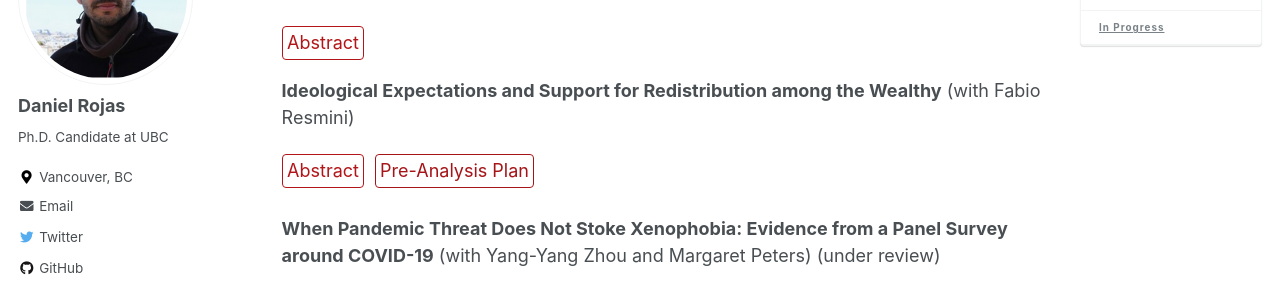
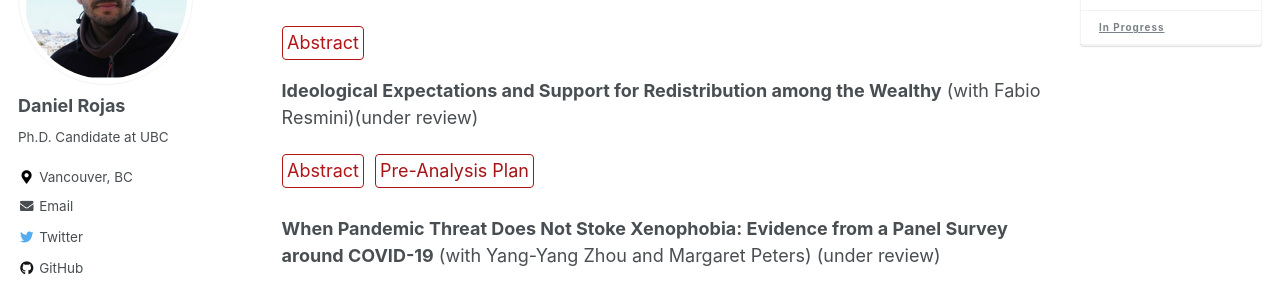
Before and after one commit to danielrojaslozano/danielrojaslozano.github.io, a Jekyll site: the page built from _pages/research.md, in a window 1280 px wide and 1144 px high. Shown: the part 208-499 px from the top of the window. Built offline with Jekyll 4.4.1, drawn with Linux system fonts in a browser that asks for light colours; some web fonts are replaced; part of the change alters nothing that is shown.

Commit message:
Update research.md

```diff
--- a/_pages/research.md
+++ b/_pages/research.md
@@ -53,9 +53,9 @@ details > p {
 <details><summary>Abstract</summary><p> Do governments reward left-wing opposition voters? The literature on distributive politics finds that governments use transfers to reward supporters. Yet this work focuses on what incumbents do before elections, fails to find compensations after elections, and overlooks who the incumbent won to even when different contenders might imply different risks to the establishment. I argue that governments strategically allocate transfers to reward left-wing opposition constituencies after elections and prevent future support for the Left given its historical threat to elites. Using a continuous difference-in-difference research design with data from Colombia, I show that opposition constituencies receive more transfers after elections but not before. A cross-national analysis further supports my argument. These findings have implications for the politics of the red scare in developing democracies.</p>
 </details> &nbsp;
 
- **Ideological Expectations and Support for Redistribution among the Wealthy** (with Fabio Resmini)
+ **Ideological Expectations and Support for Redistribution among the Wealthy** (with Fabio Resmini)(under review)
 <br />
-<details><summary>Abstract</summary><p> When and why do wealthy individuals support redistributive policies? Under standard political economy models, preferences for redistribution are a function of objective material conditions. Yet, we argue that the wealthy are more likely to support redistribution when proposed by the Right rather than the Left because they perceive redistribution under the former as less uncertain, more efficient, and less prone to create macroeconomic instability. Survey experiments during the 2022 Colombian presidential election support our argument. We find that the wealthy are more likely to support redistribution under a right-wing government and expect redistribution under the Right to be more efficient and less likely to generate instability. We demonstrate that the ideological composition of our sample does not drive our results and find heterogeneous preferences across respondents’ ideological positions. Importantly, the Right diminishes expectations of macroeconomic instability in both right- and left-wing wealthy. These findings illustrate the micro-foundations of right-wing redistribution.
+<details><summary>Abstract</summary><p> When and why do wealthy individuals support redistributive policies? Under standard political economy models, preferences for redistribution are a function of objective material conditions. The partisanship literature, on the contrary, argues that partisan identification is the driver of redistributive preferences. We move beyond this dichotomy to argue that the ideology of the government enacting redistribution is a key factor explaining support for redistribution among the wealthy. Through survey experiments during the 2022 Colombian presidential election, we find that the wealthy are more likely to support redistribution under a right-wing government and expect redistribution under the Right to be more efficient and less likely to generate instability. We demonstrate that the ideological composition of our sample does not drive our results and find heterogeneous preferences across respondents’ ideological positions. Importantly, the Right diminishes expectations of macroeconomic instability in both right- and left-wing wealthy. These findings illustrate the micro-foundations of right-wing redistribution.
 </p>
 </details> &nbsp;
 [Pre-Analysis Plan](https://osf.io/kpxba/?view_only=9b5a928ce3df416a8cd665357c877c60){: .btn--research}
```
